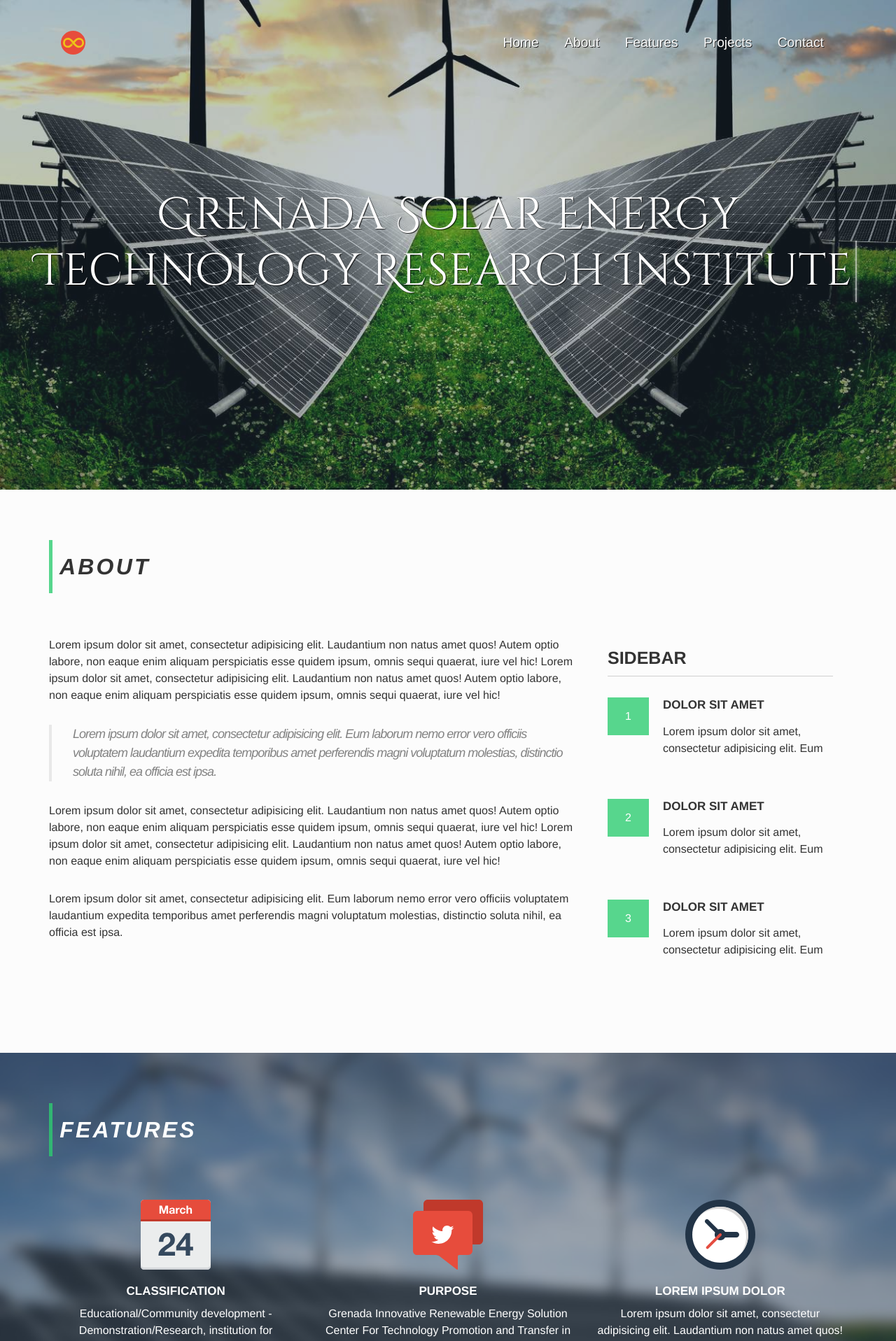
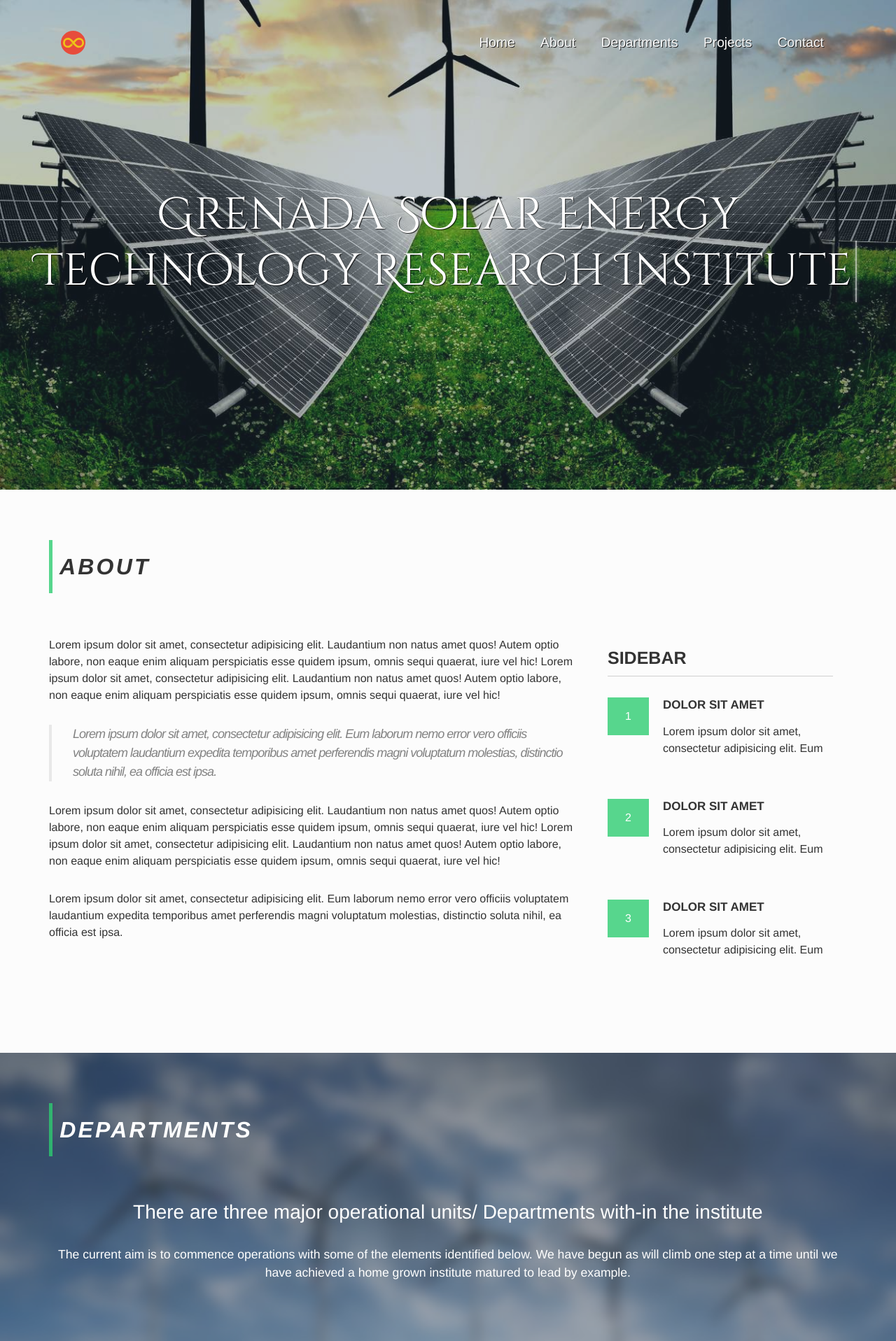
Before and after one commit to kerrongordon/gsetri-test, a Jekyll site: the page built from index.html, in a window 1280 px wide. Shown: the top 1917 px of the page at 70% size. Built offline with Jekyll 4.4.1, drawn with Linux system fonts in a browser that asks for light colours; some of the changed text lies outside the part shown.

Commit message:
added DEPARTMENTS

```diff
--- a/_data/features.yml
+++ b/_data/features.yml
@@ -1,8 +1,12 @@
-title: Features
+title: Departments
 
 backgroundImage: features-bg
 
+infor: There are three major operational units/ Departments with-in the institute
+
+discription: The current aim is to commence operations with some of the elements identified below. We have begun as will climb one step at a time until we have achieved a home grown institute matured to lead by example.
+
 article:
-- {title: 'Classification', img: 'icons/calendar.svg', ani: 'fadeInLeft', content: 'Educational/Community development -Demonstration/Research, institution for Public/Prívate solar Training/Product Development, Test center.'}
-- {title: 'Purpose', img: 'icons/chat.svg', ani: 'fadeInUp', content: 'Grenada Innovative Renewable Energy Solution Center For Technology Promotion and Transfer in Developing Communities'}
-- {title: 'Lorem ipsum dolor', img: 'icons/clocks.svg', ani: 'fadeInRight', content: 'Lorem ipsum dolor sit amet, consectetur adipisicing elit. Laudantium non natus amet quos! Autem optio labore, non eaque enim aliquam perspiciatis esse quidem ipsum, omnis sequi quaerat, iure vel hic!'}
+- {title: 'operations management', img: 'pic/Picture3.jpg', ani: 'fadeInLeft', content: 'Unit for operations management, reception, translation and accommodation, office operations, simulation room, conference room, retail outlet.'}
+- {title: 'Research Laboratories', img: 'pic/Picture6.jpg', ani: 'fadeInUp', content: 'Unit   for  Research Laboratories,  weather data and environmental, info tect, communication and Design room, control units, process rooms,'}
+- {title: 'field study', img: 'pic/Picture1.jpg', ani: 'fadeInRight', content: 'Unit for field study, Work-shop- factory operation for product development hubs, demonstration rooms'}
--- a/_data/hero.yml
+++ b/_data/hero.yml
@@ -5,6 +5,6 @@
 menu:
 - {title: 'Home', link: '#home'}
 - {title: 'About', link: '#about'}
-- {title: 'Features', link: '#features'}
+- {title: 'Departments', link: '#Departments'}
 - {title: 'Projects', link: '#tools'}
 - {title: 'Contact', link: '#contact'}
--- a/_data/settings.yml
+++ b/_data/settings.yml
@@ -9,4 +9,3 @@
 googlePlus_usrname: jekyll
 facebook_username:  jekyll
 twitter_username:   jekyllrb
-github_username:    jekyll
--- a/_includes/features.html
+++ b/_includes/features.html
@@ -1,8 +1,12 @@
-<section id="features" class="features">
+<section id="Departments" class="features">
 <div class="overlay"></div>
   <div class="page-content">
       <div class="wrapper">
         <h2 class="section-title wow fadeInLeft">{{ site.data.features.title }}</h2>
+
+        <h3 class="center-text wow zoomInDown">{{ site.data.features.infor }}</h3>
+
+        <p class="discrip center-text wow zoomIn">{{ site.data.features.discription }}</p>
         <div class="f-item">
 
         {% for article in site.data.features.article %}
--- a/assets/_sass/_layout.scss
+++ b/assets/_sass/_layout.scss
@@ -310,3 +310,12 @@
         @include span-columns( 12 );
     }
 }
+
+.center-text {
+    text-align: center;
+}
+
+.discrip {
+    font-size: 1.1rem;
+    margin-bottom: 5em;
+}
--- a/assets/_sass/section/_features.scss
+++ b/assets/_sass/section/_features.scss
@@ -16,7 +16,7 @@
 	}
 
 	img {
-		//border: solid 3px #fff;
+		border: solid 3px #fff;
 	}
 
 	.full-w {
```
